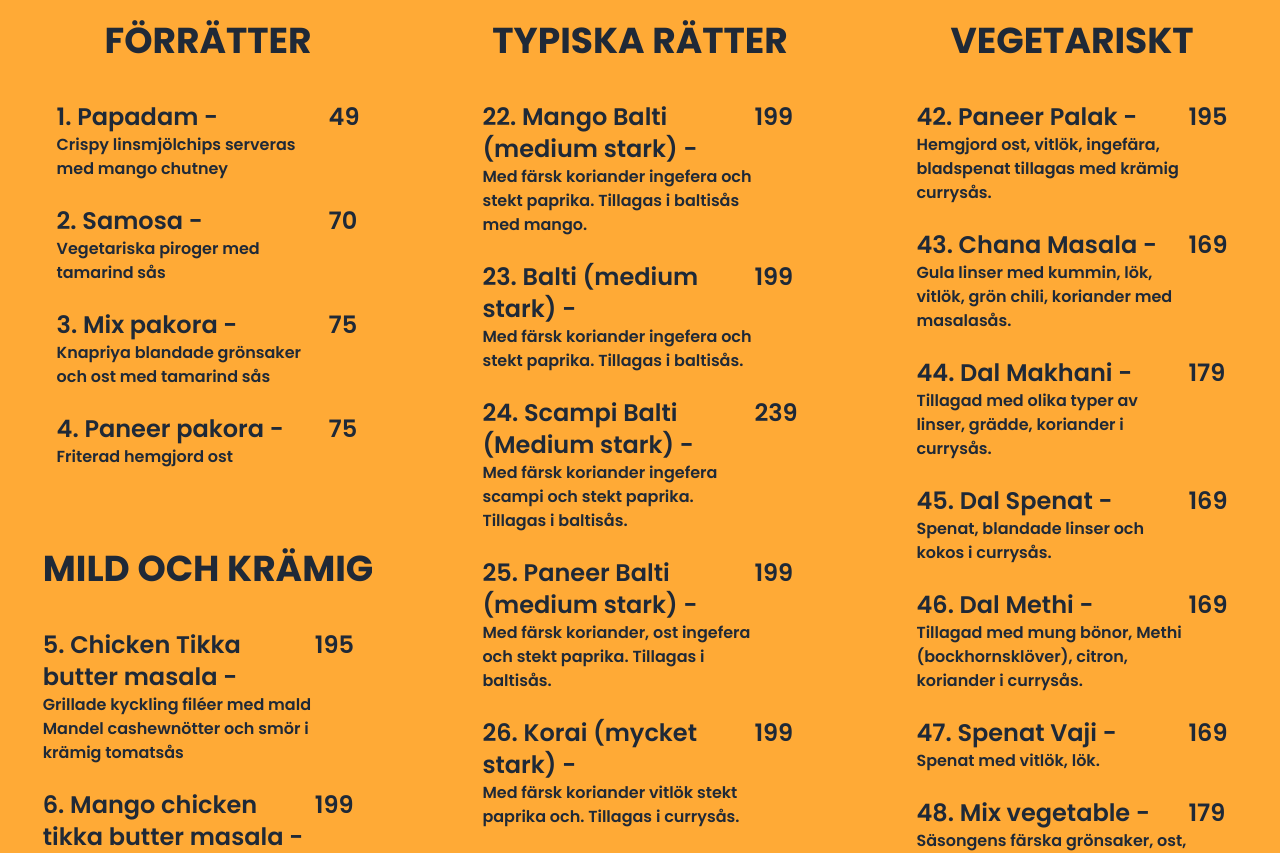
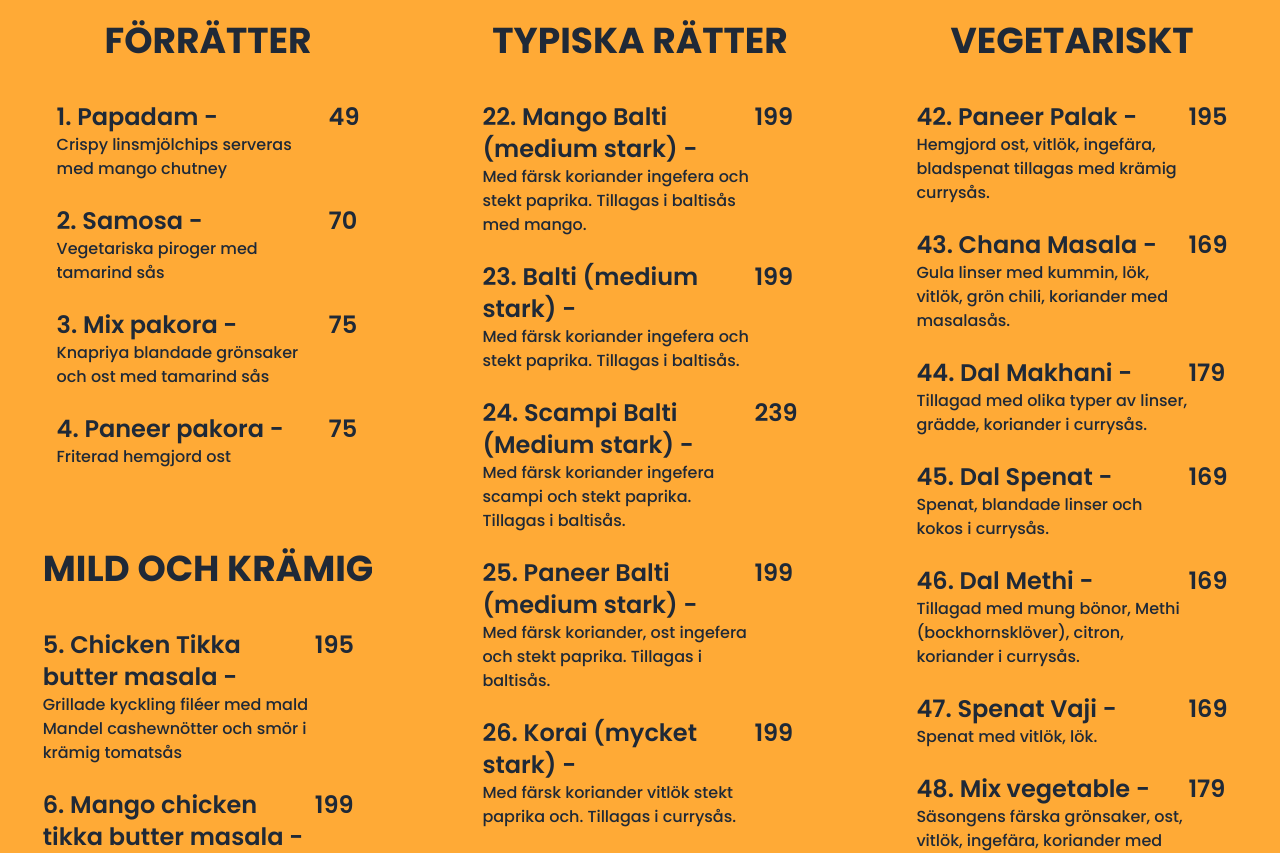
Before and after one commit to SWEDWEB-LIMITED/gnesta_indiska_client, a React (Vite) app: page / in a window 1280 px wide. Shown: the part 2200-3053 px from the top of the page. Built offline with nearby package versions, Linux system fonts and the light colour scheme.

Commit message:
menu font changed

```diff
--- a/src/Pages/Home/RecipeMenu/ReceipyCard.tsx
+++ b/src/Pages/Home/RecipeMenu/ReceipyCard.tsx
@@ -10,10 +10,10 @@ export default function ReceipyCard({ items, keyGenerator }: ReceipyCardProps) {
         <div key={keyGenerator()}>
           <div className="flex">
             <div className="w-[17rem]">
-              <p className="text-lg lg:text-2xl">
+              <p className="text-lg font-semibold lg:text-2xl">
                 {data.serial}. {data.name} -
               </p>
-              <p>{data.description} </p>
+              <p className="font-medium">{data.description} </p>
             </div>
             <p className="text-end text-2xl">{data.price}</p>
           </div>
```
